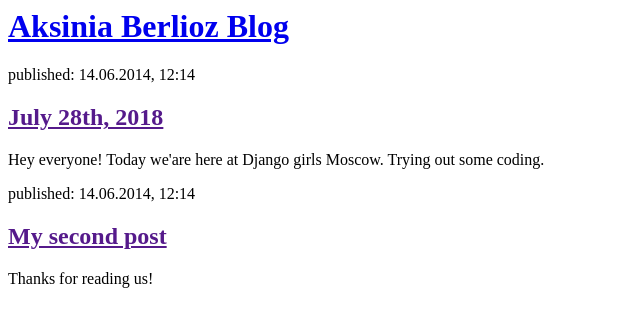
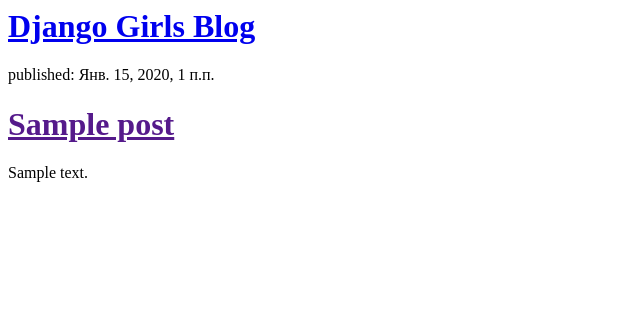
Before and after one commit to aksiniaberlioz/my-first-blog, a Django app: template blog/templates/blog/post_list.html in a window 1280 px wide. Shown: the top 327 px of the page, without its empty margins (0-640 px from the left). Run offline with Django 3.2, Linux system fonts and the light colour scheme; the template is opened without the code that fills it: values that come from a table or form of the project are taken from there, others are empty; tables that the repository leaves empty hold one stand-in row (values such as "Sample post").

Commit message:
Modified templates to display posts from database.

```diff
--- a/blog/templates/blog/post_list.html
+++ b/blog/templates/blog/post_list.html
@@ -1,20 +1,11 @@
-<html>
-    <head>
-        <title>Aksinia Berlioz blog</title>
-    </head>
-    <body>
-        <div>
-            <h1><a href="/">Aksinia Berlioz Blog</a></h1>
-        </div>
+<div>
+    <h1><a href="/">Django Girls Blog</a></h1>
+</div>
 
-        <div>
-            <p>published: 14.06.2014, 12:14</p>
-            <h2><a href="">July 28th, 2018</a></h2>
-            <p>Hey everyone! Today we'are here at Django girls Moscow. Trying out some coding.</div>
-
-        <div>
-            <p>published: 14.06.2014, 12:14</p>
-            <h2><a href="">My second post</a></h2>
-            <p>Thanks for reading us! </div>
-    </body>
-</html>
+{% for post in posts %}
+    <div>
+        <p>published: {{ post.published_date }}</p>
+        <h1><a href="">{{ post.title }}</a></h1>
+        <p>{{ post.text|linebreaksbr }}</p>
+    </div>
+{% endfor %}
--- a/blog/views.py
+++ b/blog/views.py
@@ -1,5 +1,9 @@
 from django.shortcuts import render
+from django.utils import timezone
+from .models import Post
 
 def post_list(request):
-    return render(request, 'blog/post_list.html', {})
+    posts = Post.objects.filter(published_date__lte=timezone.now()).order_by('published_date')
+    print (posts)
+    return render(request, 'blog/post_list.html', {'posts': posts})
 # Create your views here.
```
Also changed, not shown: 1 other file.
